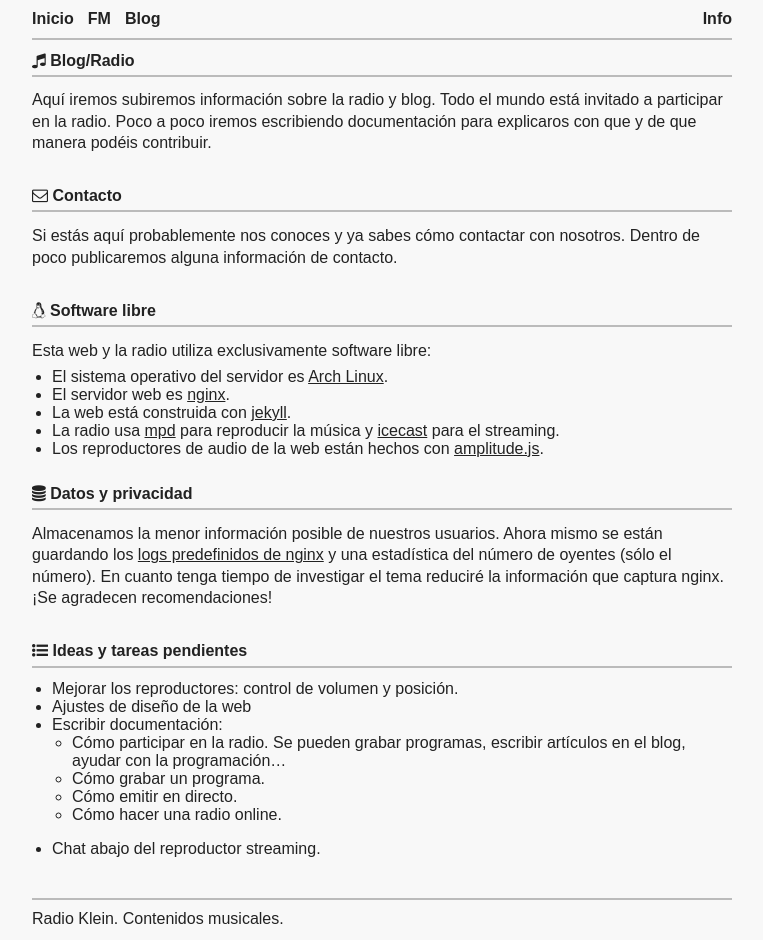
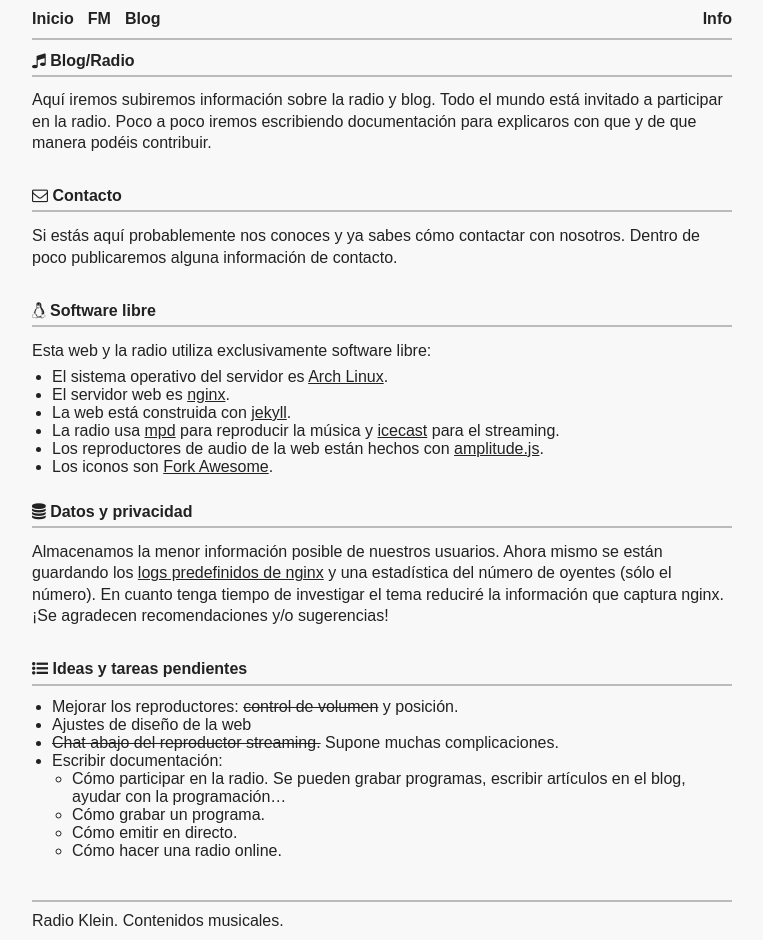
Before and after one commit to haztecaso/radio-klein, a Jekyll site: the page built from info.md, in a window 1280 px wide. Shown: the whole page, without its empty margins (258-1021 px from the left). Built offline with Jekyll 4.4.1, drawn with Linux system fonts in a browser that asks for light colours.

Commit message:
Automated commit

```diff
--- a/info.md
+++ b/info.md
@@ -20,18 +20,19 @@ Esta web y la radio utiliza exclusivamente software libre:
 - La web está construida con [jekyll](https://jekyllrb.com/){:target="blank"}.
 - La radio usa [mpd](https://www.musicpd.org/) para reproducir la música y [icecast](https://www.icecast.org/){:target="blank"} para el streaming.
 - Los reproductores de audio de la web están hechos con [amplitude.js](https://521dimensions.com/open-source/amplitudejs){:target="blank"}.
+- Los iconos son [Fork Awesome](https://forkaweso.me/Fork-Awesome/){:target="blank"}.
 
 # <span class="fa fa-database"></span> Datos y privacidad
 
-Almacenamos la menor información posible de nuestros usuarios. Ahora mismo se están guardando los [logs predefinidos de nginx](http://nginx.org/en/docs/http/ngx_http_log_module.html){:target="blank"} y una estadística del número de oyentes (sólo el número). En cuanto tenga tiempo de investigar el tema reduciré la información que captura nginx. ¡Se agradecen recomendaciones!
+Almacenamos la menor información posible de nuestros usuarios. Ahora mismo se están guardando los [logs predefinidos de nginx](http://nginx.org/en/docs/http/ngx_http_log_module.html){:target="blank"} y una estadística del número de oyentes (sólo el número). En cuanto tenga tiempo de investigar el tema reduciré la información que captura nginx. ¡Se agradecen recomendaciones y/o sugerencias!
 
 # <span class="fa fa-list-ul"></span> Ideas y tareas pendientes
 
-- Mejorar los reproductores: control de volumen y posición.
+- Mejorar los reproductores: ~~control de volumen~~ y posición.
 - Ajustes de diseño de la web
+- ~~Chat abajo del reproductor streaming.~~ Supone muchas complicaciones.
 - Escribir documentación:
     - Cómo participar en la radio. Se pueden grabar programas, escribir artículos en el blog, ayudar con la programación...
     - Cómo grabar un programa.
     - Cómo emitir en directo.
     - Cómo hacer una radio online.
-- Chat abajo del reproductor streaming.
```
